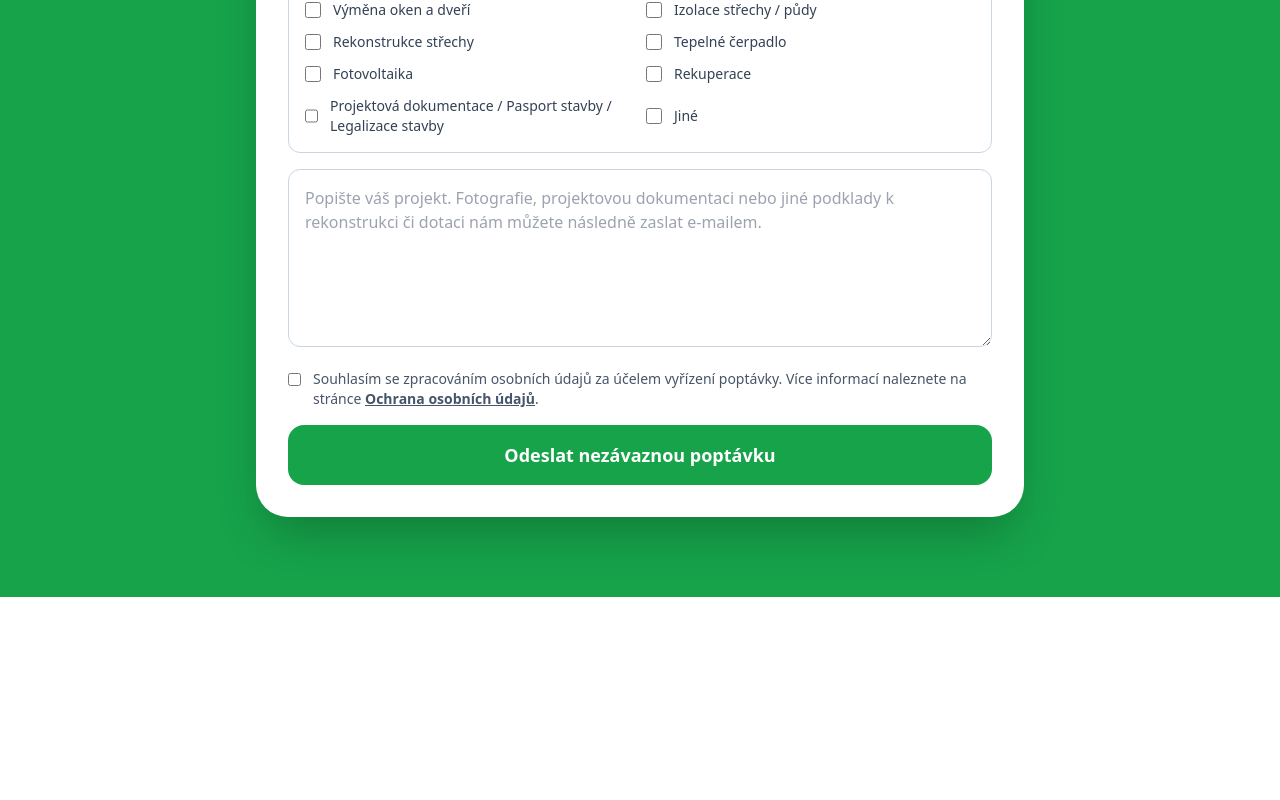
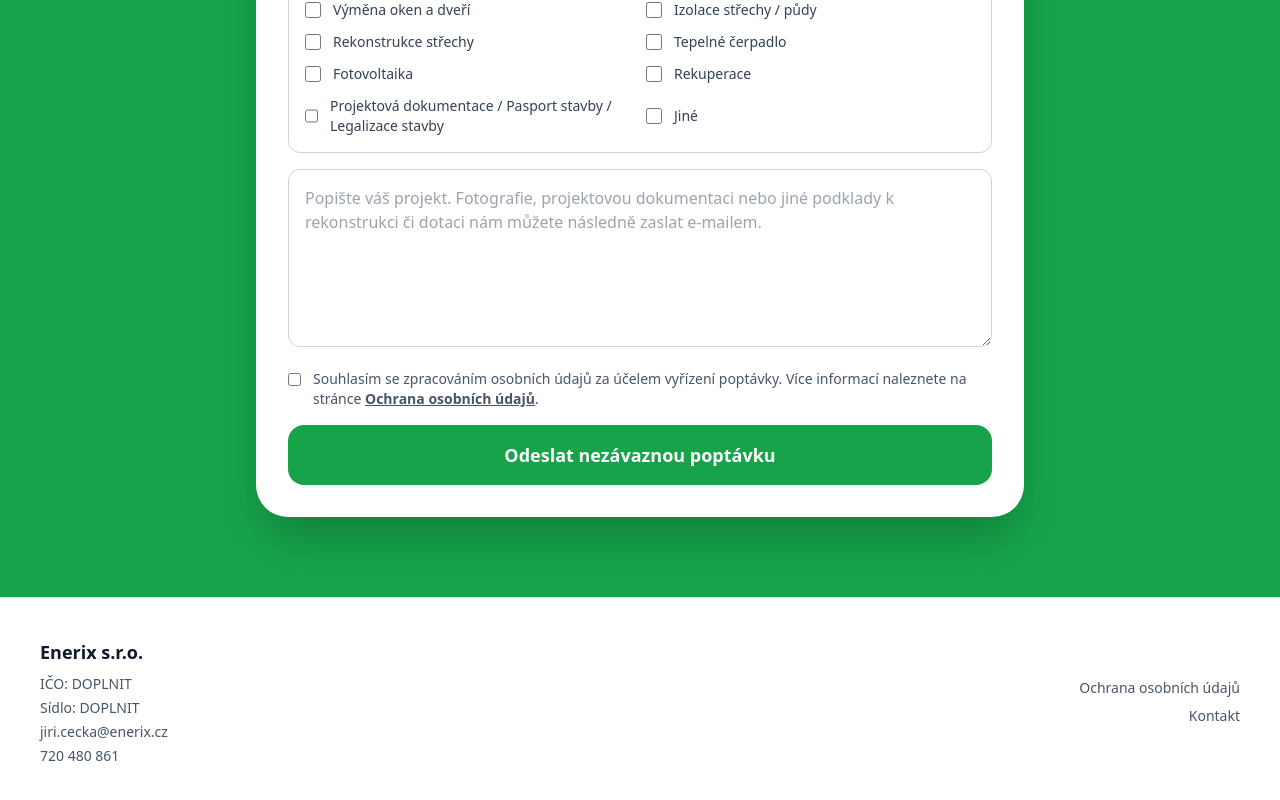
Before and after one commit to Enerixsro/enerix-web, a Next.js app: page / in a window 1280 px wide. Shown: the part 3291-4091 px from the top of the page. Before the commit the page ends 3888 px from the top, so only its background shows below. Built offline with nearby package versions, Linux system fonts and the light colour scheme.

Commit message:
Update index.js

```diff
--- a/pages/index.js
+++ b/pages/index.js
@@ -396,6 +396,39 @@ export default function EnerixLandingPage() {
           </form>
         </div>
       </section>
+           <footer className="border-t border-slate-200 bg-white py-10">
+  <div className="mx-auto flex max-w-7xl flex-col gap-6 px-6 text-sm text-slate-600 md:flex-row md:items-center md:justify-between md:px-10">
+
+    <div>
+      <div className="text-lg font-semibold text-slate-900">
+        Enerix s.r.o.
+      </div>
+
+      <div className="mt-2 space-y-1">
+        <div>IČO: DOPLNIT</div>
+        <div>Sídlo: DOPLNIT</div>
+        <div>jiri.cecka@enerix.cz</div>
+        <div>720 480 861</div>
+      </div>
+    </div>
+
+    <div className="flex flex-col gap-2 text-left md:text-right">
+      <a
+        href="/ochrana-osobnich-udaju"
+        className="transition hover:text-green-700"
+      >
+        Ochrana osobních údajů
+      </a>
+
+      <a
+        href="#kontakt"
+        className="transition hover:text-green-700"
+      >
+        Kontakt
+      </a>
+    </div>
+  </div>
+</footer>
     </div>
   );
 }
```
